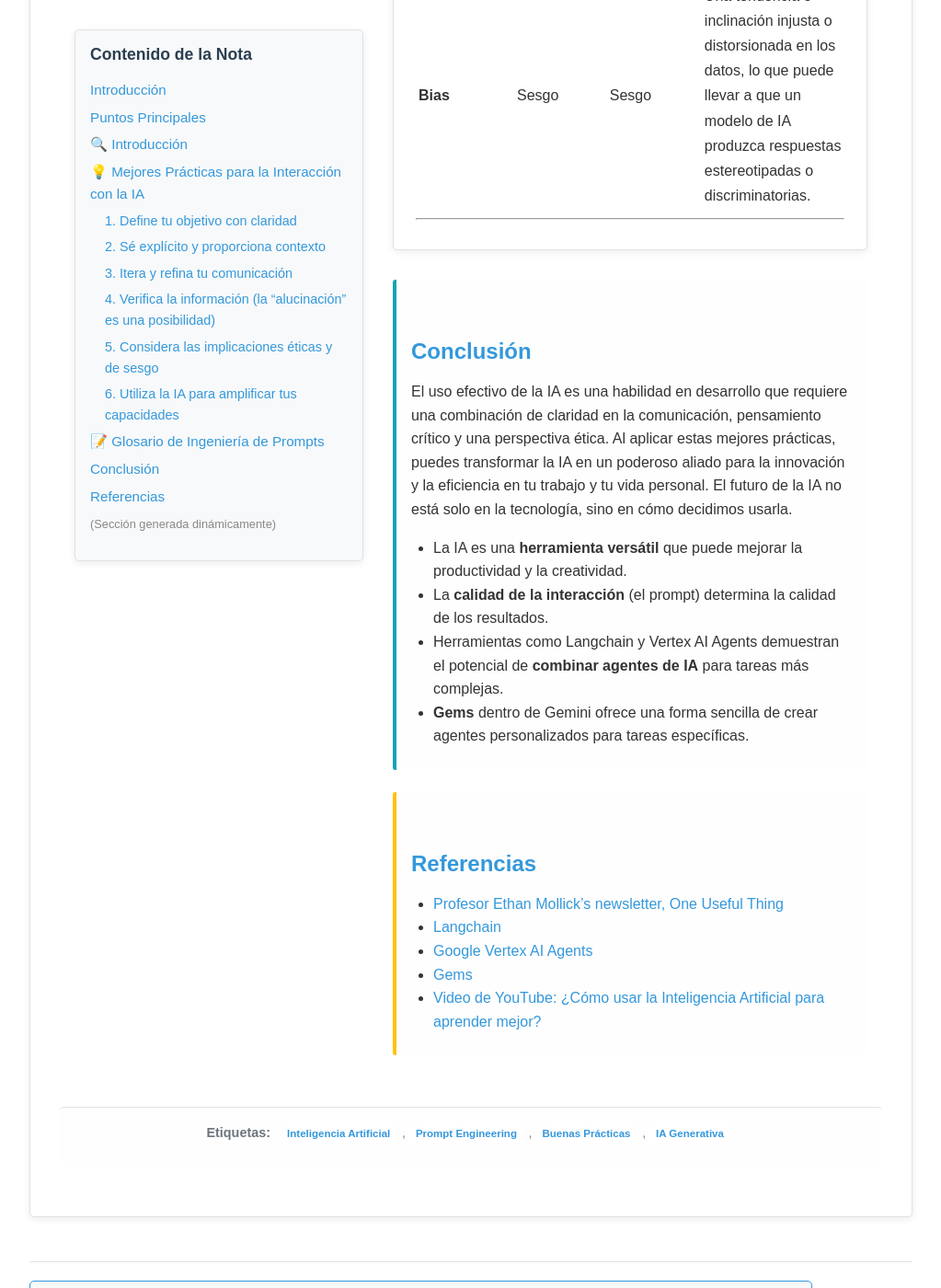
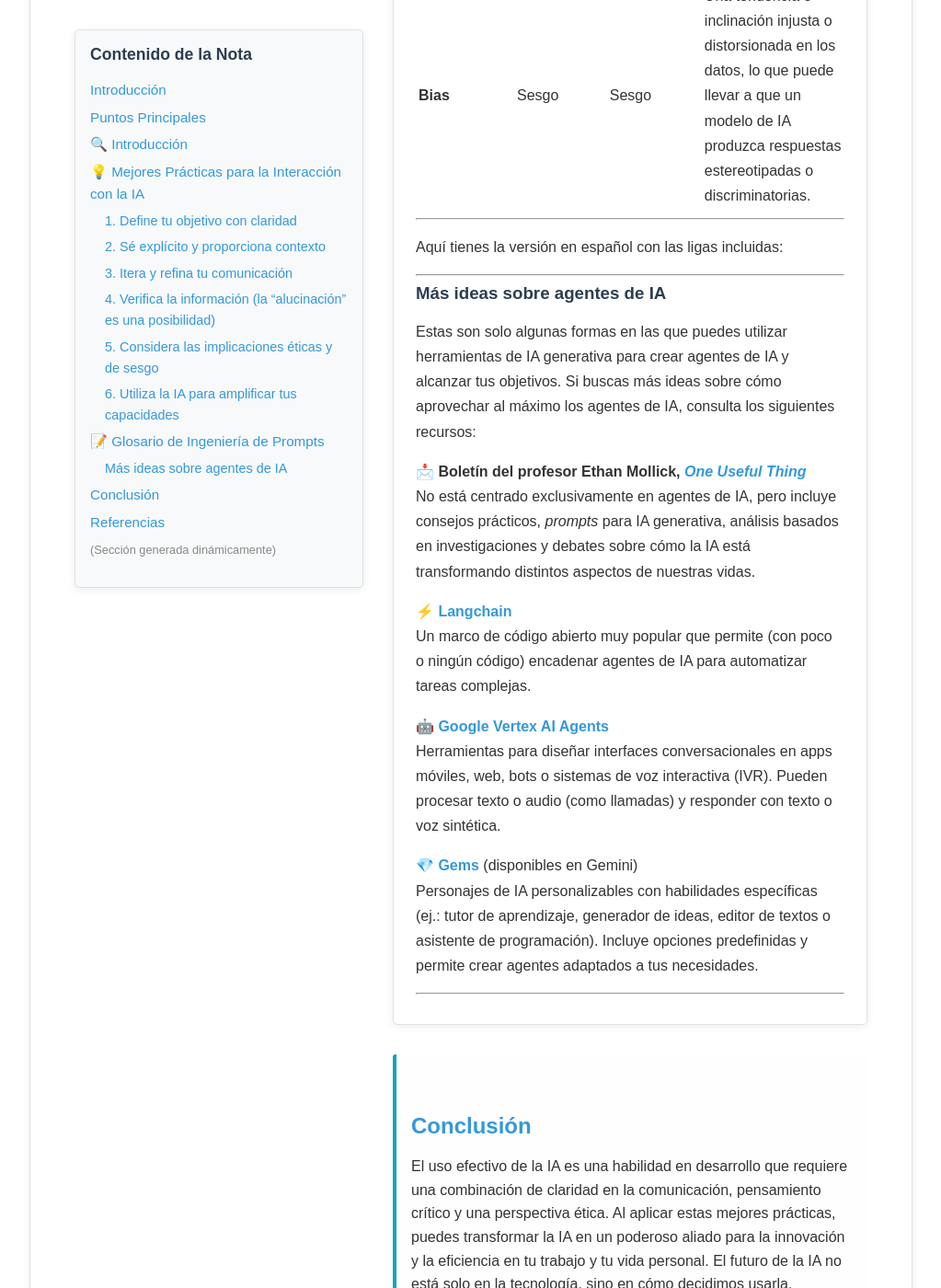
Before and after one commit to ArnulfoPerez/impacto_ai, a Jekyll site: the page built from _notes/prompts.md, in a window 1280 px wide and 1400 px high, scrolled down 4647 px. Shown: the whole window at 92% size, without its empty margins (128-1151 px from the left). Built offline with Jekyll 4.4.1, drawn with Linux system fonts in a browser that asks for light colours.

Commit message:
Update prompts.md
testing

```diff
--- a/_notes/prompts.md
+++ b/_notes/prompts.md
@@ -86,3 +86,24 @@ Aquí tienes un glosario de los términos más importantes en el campo de la ing
 | **Bias** | Sesgo | Sesgo | Una tendencia o inclinación injusta o distorsionada en los datos, lo que puede llevar a que un modelo de IA produzca respuestas estereotipadas o discriminatorias. |
 
 ---
+
+Aquí tienes la versión en español con las ligas incluidas:
+
+---
+
+### Más ideas sobre agentes de IA
+Estas son solo algunas formas en las que puedes utilizar herramientas de IA generativa para crear agentes de IA y alcanzar tus objetivos. Si buscas más ideas sobre cómo aprovechar al máximo los agentes de IA, consulta los siguientes recursos:
+
+📩 **Boletín del profesor Ethan Mollick, [*One Useful Thing*](https://www.oneusefulthing.org/)**
+No está centrado exclusivamente en agentes de IA, pero incluye consejos prácticos, *prompts* para IA generativa, análisis basados en investigaciones y debates sobre cómo la IA está transformando distintos aspectos de nuestras vidas.
+
+⚡ **[Langchain](https://www.langchain.com/)**
+Un marco de código abierto muy popular que permite (con poco o ningún código) encadenar agentes de IA para automatizar tareas complejas.
+
+🤖 **[Google Vertex AI Agents](https://cloud.google.com/vertex-ai/docs/agents/overview)**
+Herramientas para diseñar interfaces conversacionales en apps móviles, web, bots o sistemas de voz interactiva (IVR). Pueden procesar texto o audio (como llamadas) y responder con texto o voz sintética.
+
+💎 **[Gems](https://gemini.google.com/gems)** (disponibles en Gemini)
+Personajes de IA personalizables con habilidades específicas (ej.: tutor de aprendizaje, generador de ideas, editor de textos o asistente de programación). Incluye opciones predefinidas y permite crear agentes adaptados a tus necesidades.
+
+---
```
